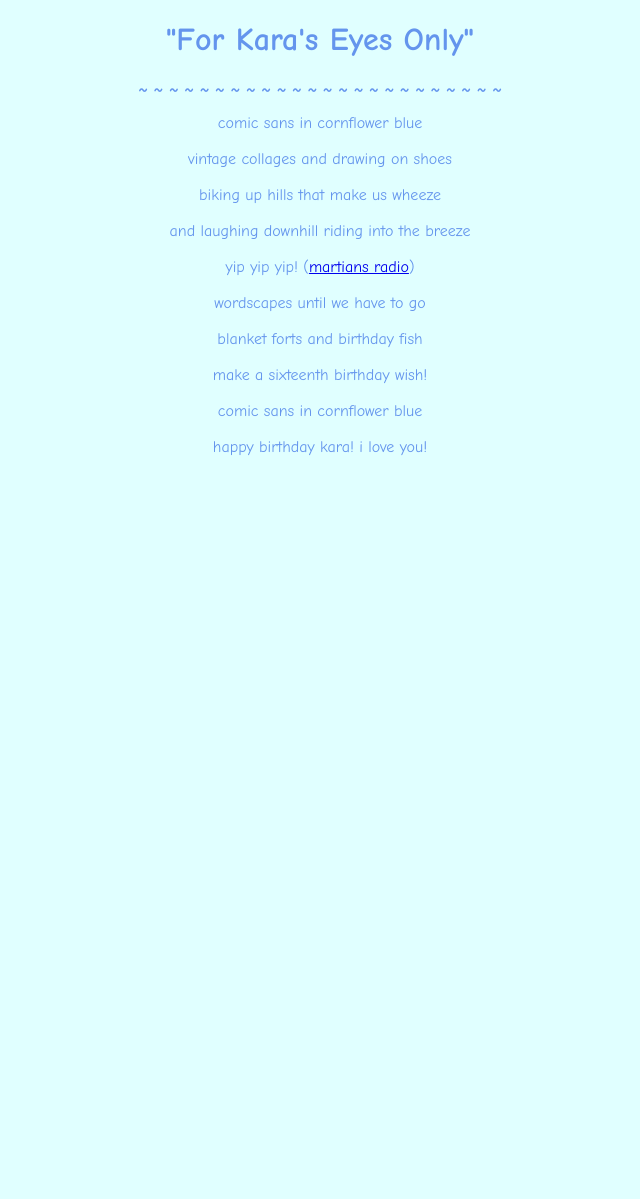
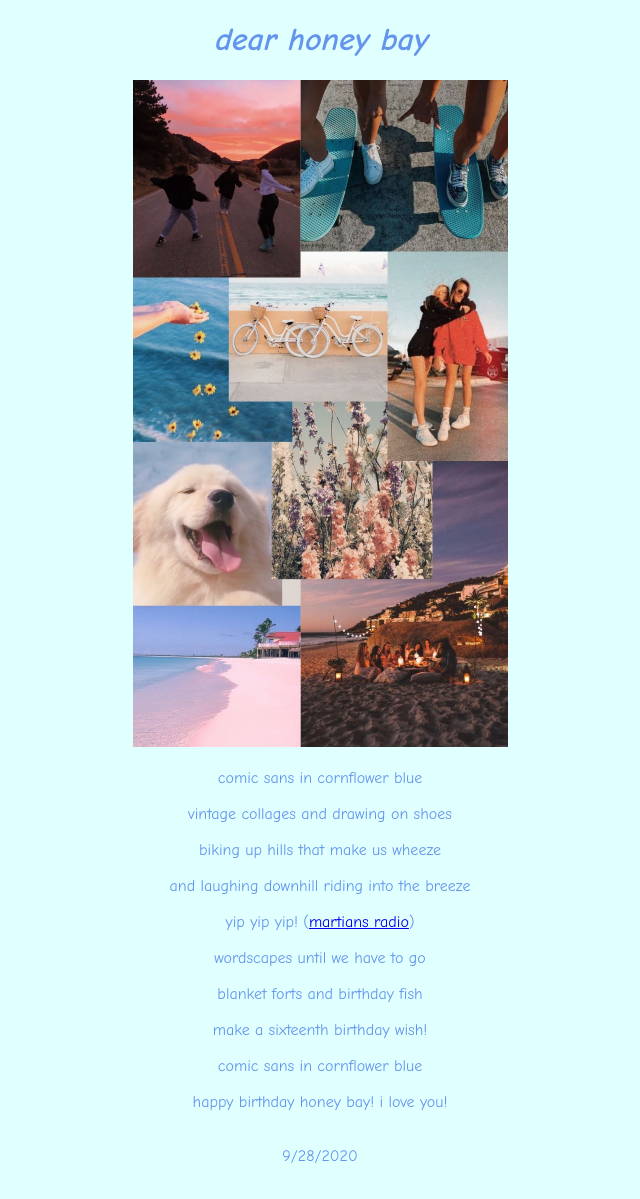
Before and after one commit to ahan8182/honeybay, a plain HTML site: page index.html in a window 1280 px wide. Shown: the whole page, without its empty margins (320-960 px from the left). Before the commit the page ends 800 px from the top, so only its background shows below. Drawn offline with Linux system fonts and the light colour scheme.

Commit message:
Add image and final edits to index.html

```diff
--- a/index.html
+++ b/index.html
@@ -10,10 +10,9 @@
 </head>
 
 <body>
-  <h1><b>"For Kara's Eyes Only"</b></h1>
-  <p><b>~ ~ ~ ~ ~ ~ ~ ~ ~ ~ ~ ~ ~ ~ ~ ~ ~ ~ ~ ~ ~ ~ ~ ~</b></p>
+  <h1><i>dear honey bay</i></h1>
   <p>
-
+      <img src="kara.jpeg" width="375" height="667" class="center"><br /><br />
       comic sans in cornflower blue<br><br>
       vintage collages and drawing on shoes<br><br>
       biking up hills that make us wheeze<br><br>
@@ -23,7 +22,8 @@
       blanket forts and birthday fish<br><br>
       make a sixteenth birthday wish!<br><br>
       comic sans in cornflower blue<br><br>
-      happy birthday kara! i love you!<br><br>
+      happy birthday <span title="kara :)">honey bay</span>! i love you!<br><br><br />
+      9/28/2020<br /><br />
   </p>
 </body>
 </html>
```
